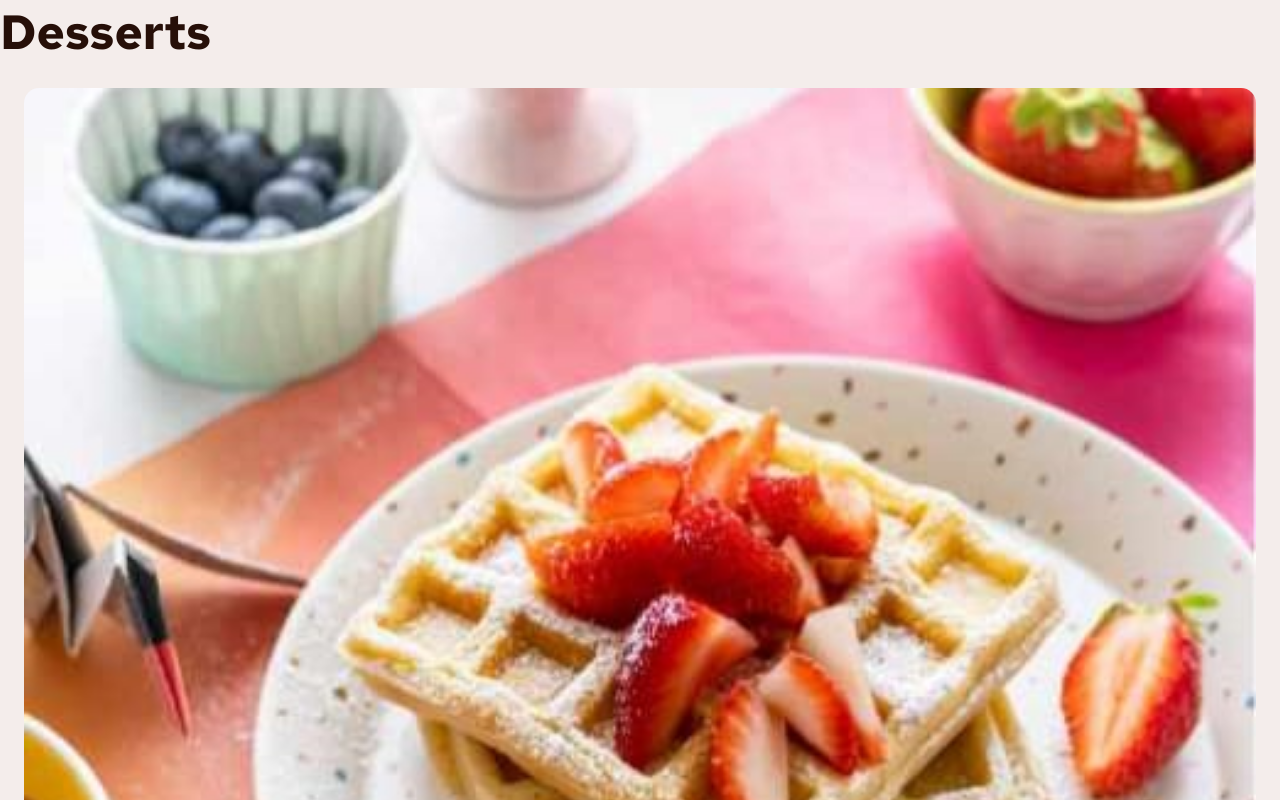
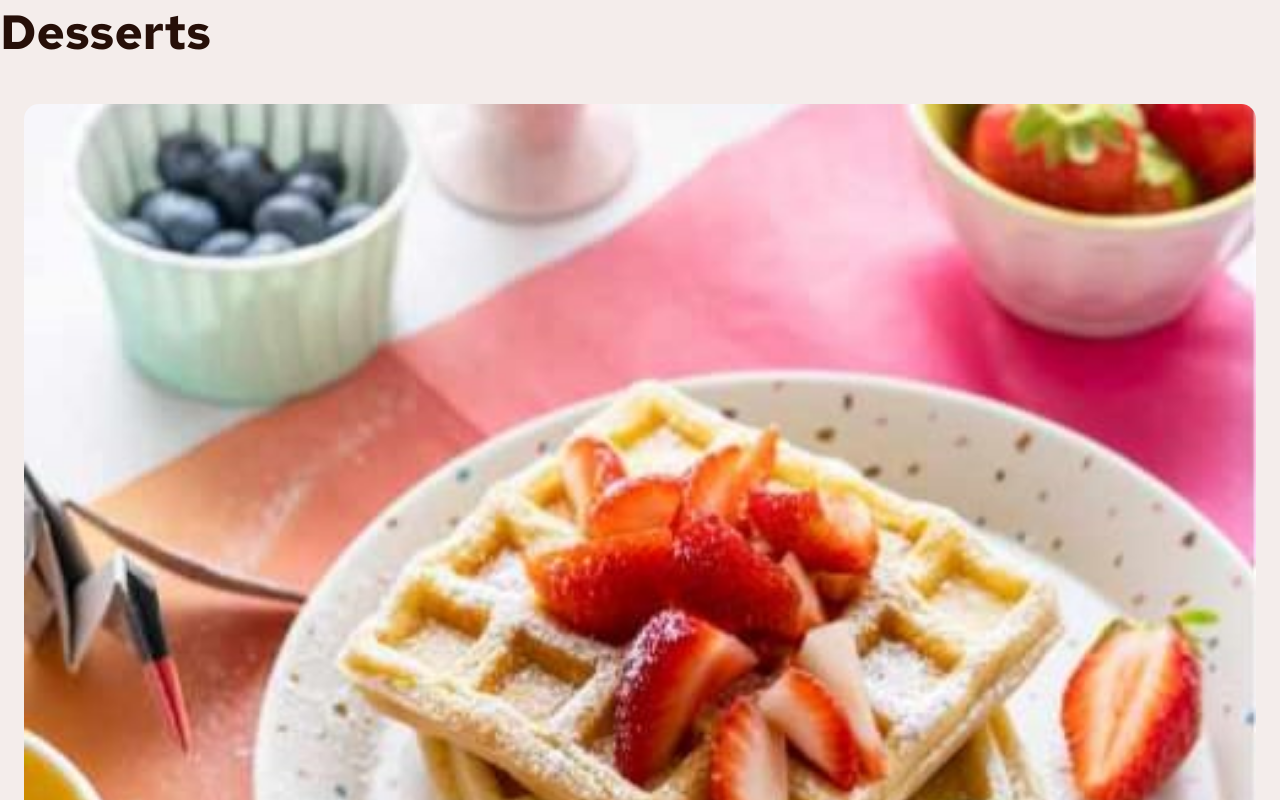
Before and after one commit to shekinahwebdev/PRODUCT-LIST-CART, a React (Vite) app: page / in a window 1280 px wide. Shown: the top 800 px of the page. Built offline with nearby package versions, Linux system fonts and the light colour scheme; a web font is replaced by a local one.

Commit message:
Change food item font-size

```diff
--- a/src/App.css
+++ b/src/App.css
@@ -47,6 +47,9 @@ body {
   gap: 10px;
 }
 
+.food-item {
+  margin-top: 1rem;
+}
 .btn {
   display: flex;
   flex-direction: row;
```
